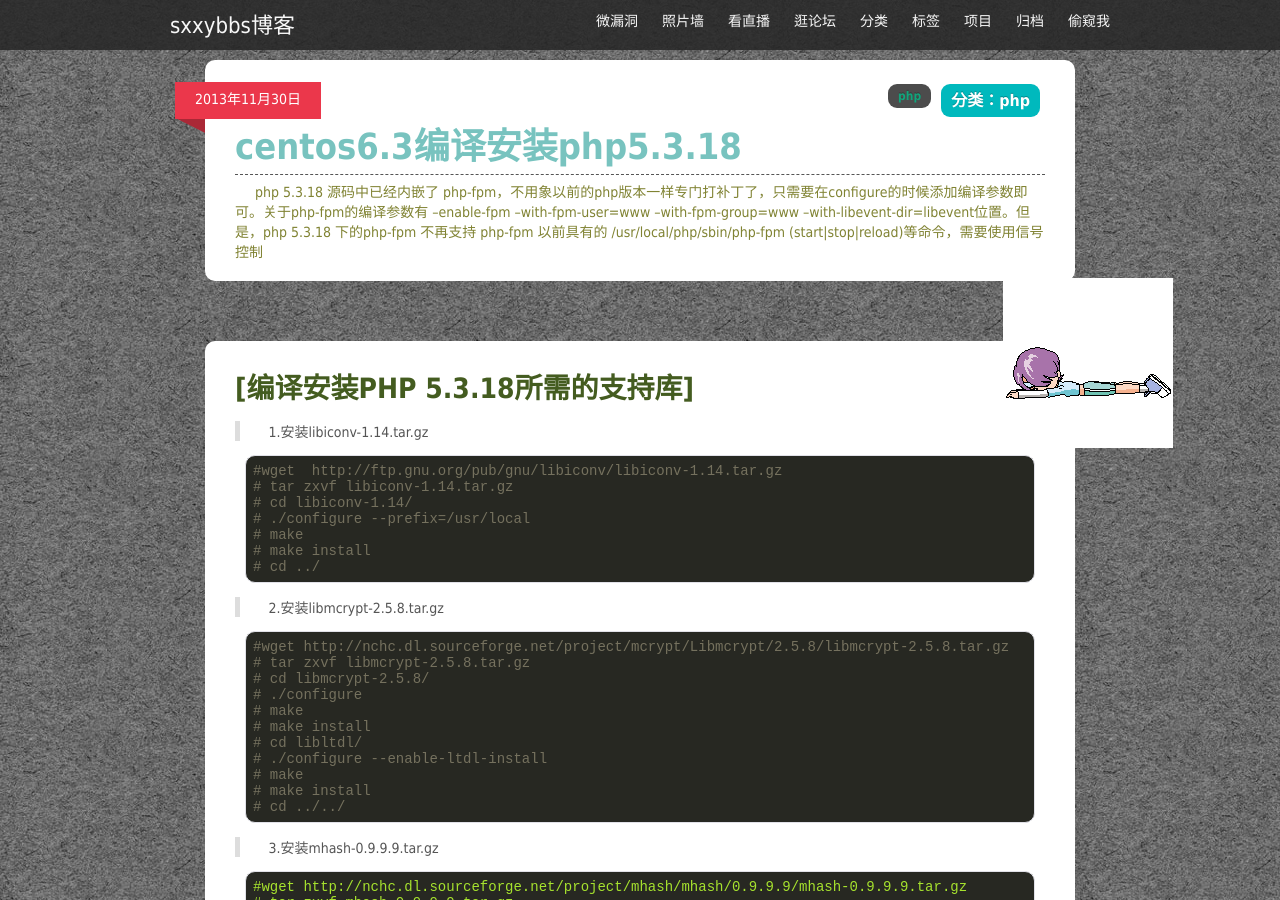
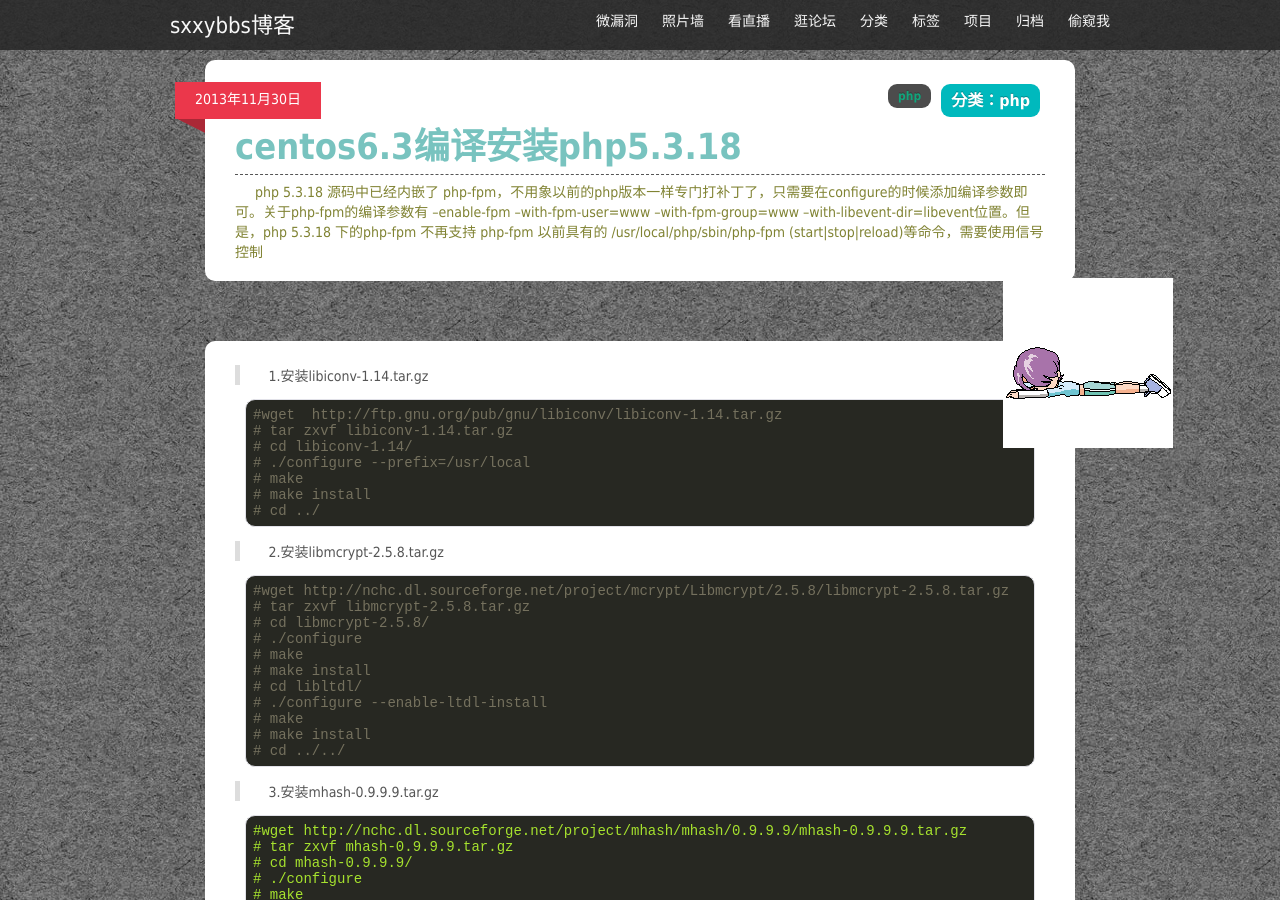
Before and after one commit to sxxybbs/sxxybbs.github.com, a Jekyll site: the page built from _posts/2013-11-30-make_php.md, in a window 1280 px wide and 900 px high. Built offline with Jekyll 4.4.1, drawn with Linux system fonts in a browser that asks for light colours; nearby versions of some CDN libraries; library files that are not in the unit come from our copies; Markdown is read by kramdown in place of the engine named in the settings; comment, search, counter and statistics services are not loaded; some of the changed text lies outside the part shown.

Commit message:
make_php

```diff
--- a/_posts/2013-11-30-make_php.md
+++ b/_posts/2013-11-30-make_php.md
@@ -6,7 +6,6 @@ tags: php
 keywords: 编译安装php5.3.18
 description: php 5.3.18 源码中已经内嵌了 php-fpm，不用象以前的php版本一样专门打补丁了，只需要在configure的时候添加编译参数即可。关于php-fpm的编译参数有 –enable-fpm –with-fpm-user=www –with-fpm-group=www –with-libevent-dir=libevent位置。但是，php 5.3.18 下的php-fpm 不再支持 php-fpm 以前具有的 /usr/local/php/sbin/php-fpm (start|stop|reload)等命令，需要使用信号控制
 ---
-### [编译安装PHP 5.3.18所需的支持库]
 
 >1.安装libiconv-1.14.tar.gz
 
```
Also changed, not shown: other parts of _posts/2013-11-30-make_php.md (+1 -0 lines).
